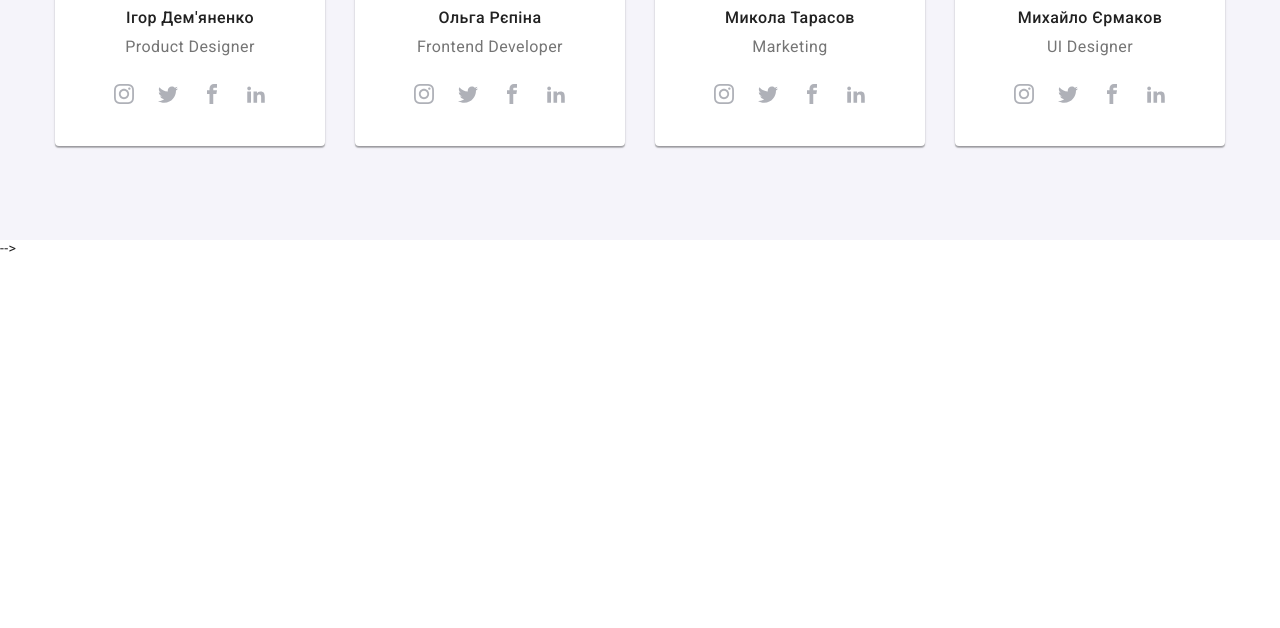
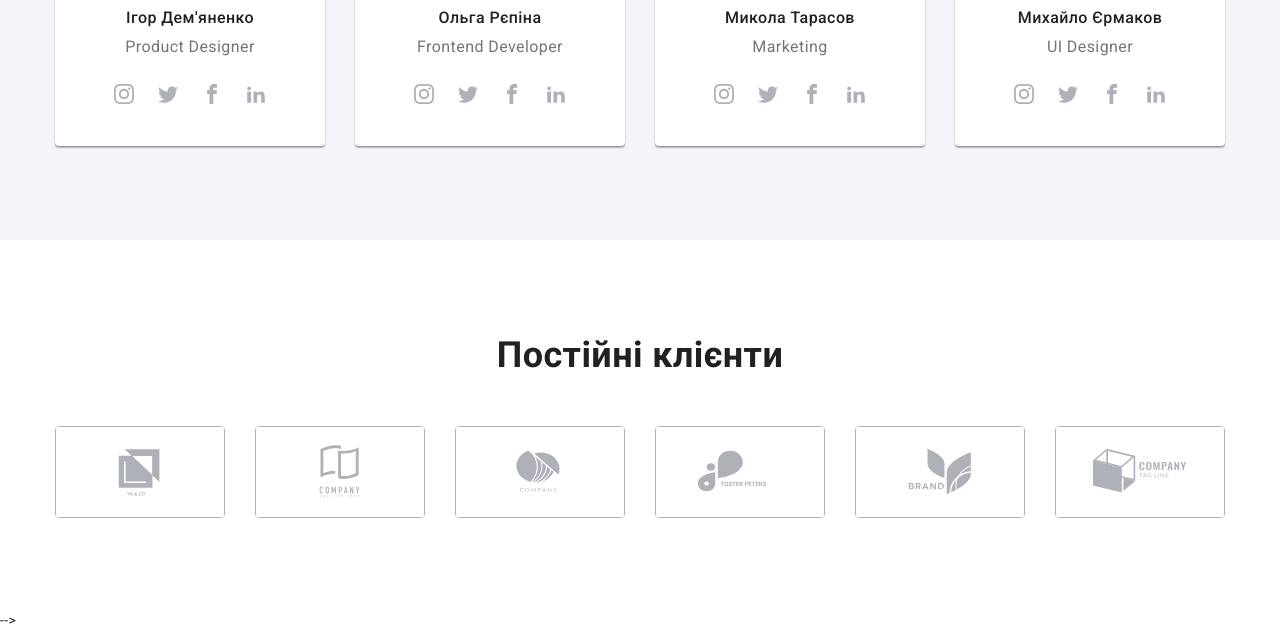
Before and after one commit to PavloMakarychak/goit-markup-hw-08, a plain HTML site: page index.html in a window 1280 px wide. Shown: the part 660-1288 px from the top of the page. Before the commit the page ends 916 px from the top, so only its background shows below. Drawn offline with nearby package versions, Linux system fonts and the light colour scheme.

Commit message:
ДЗ 8 зробив адаптивку клиентів

```diff
--- a/index.html
+++ b/index.html
@@ -210,7 +210,7 @@
             </ul>
             </div>
         </section>
-        <!-- <section class="clients section">
+        <section class="clients section">
             <div class="container">
             <h2 class="clients__title title">Постійні клієнти</h2>
             <ul class="clients__list">
@@ -234,7 +234,7 @@
                 </svg></a></li>
             </ul>
             </div>
-        </section> -->
+        </section>
     </main>
     <!-- <footer class="footer">
     <div class="container">
--- a/sass/layouts/_clients.scss
+++ b/sass/layouts/_clients.scss
@@ -1,75 +1,47 @@
-// .clients{
-//     background-color:var(--primary-bg-color);
-// }
-// .clients__list{
-//     width: calc(( 100% - 4 * 15px ) / 2);
-//     display: flex;
-//     flex-wrap: wrap;
-//     margin: 15px;
-
-// }
-// .clients__items{
-// display: block;
-// width: 170px;
-// height: 92px;
-// border: 1px solid #AFB1B8;
-// border-radius: 4px;
-// transition: 250ms cubic-bezier(0.4, 0, 0.2, 1);
-// @media screen and {max-width: 480px;
-
-
-//   }
-// // // &:not(:last-child){
-// // // margin-right: 30px;
-// // }
-// &:hover,
-// &:focus{
-//     border-color: var(--accent-color);
-// }
-
-// }
-
-// // .clients__link{
-// //     width: 100%;
-// //     height: 100%;
-// //     @include flex-align-justify;
-
-// //     fill: #AFB1B8;
-// //     background: var(--primary-bg-color);
-// //     transition: 250ms cubic-bezier(0.4, 0, 0.2, 1);
-// //     &:hover,
-// //     &:focus{
-// //     fill: var(--accent-color);
-// // }
-// // }
-
 
 .clients {
     background-color: var(--primary-bg-color);
 }
 
 .clients__list {
-    @include flex-align-justify;
+    display: flex;
+    flex-wrap: wrap;
     margin-top: 0px;
     margin-bottom: 0px;
+    padding: 0px;
+    @media screen and (min-width:1200px) {
+        @include flex-align-justify;
+        flex-wrap: nowrap;
+        }
 }
 
 .clients__items {
     display: block;
-    width: 170px;
+    width: calc((100% - 4*15px) / 2);
+    margin: 15px;
     height: 92px;
     border: 1px solid #AFB1B8;
     border-radius: 4px;
     transition: 250ms cubic-bezier(0.4, 0, 0.2, 1);
 
-    &:not(:last-child) {
-        margin-right: 30px;
-    }
-
     &:hover,
     &:focus {
         border-color: var(--accent-color);
     }
+    @media screen and (min-width:768px) {
+            width: calc((100% - 6*15px) / 3);
+            margin: 15px;
+        }
+                 @media screen and (min-width:1200px){
+                    width: 170px;
+                    margin: 0px;
+                 }
+}
+
+@media screen and (min-width:1200px){
+    .clients__items:not(:last-child) {
+        margin-right: 30px;
+}
 }
 
 .clients__link {
--- a/sass/layouts/_team.scss
+++ b/sass/layouts/_team.scss
@@ -222,7 +222,7 @@
 .team__img {
     display: block;
     margin-top: 0px;
-    // max-width: 100%;
+
     height: auto;
     width: 100%;
     @media screen and (min-width:1200px){
```
Also changed, not shown: css/main.css, css/main.min.css, 2 other files.
